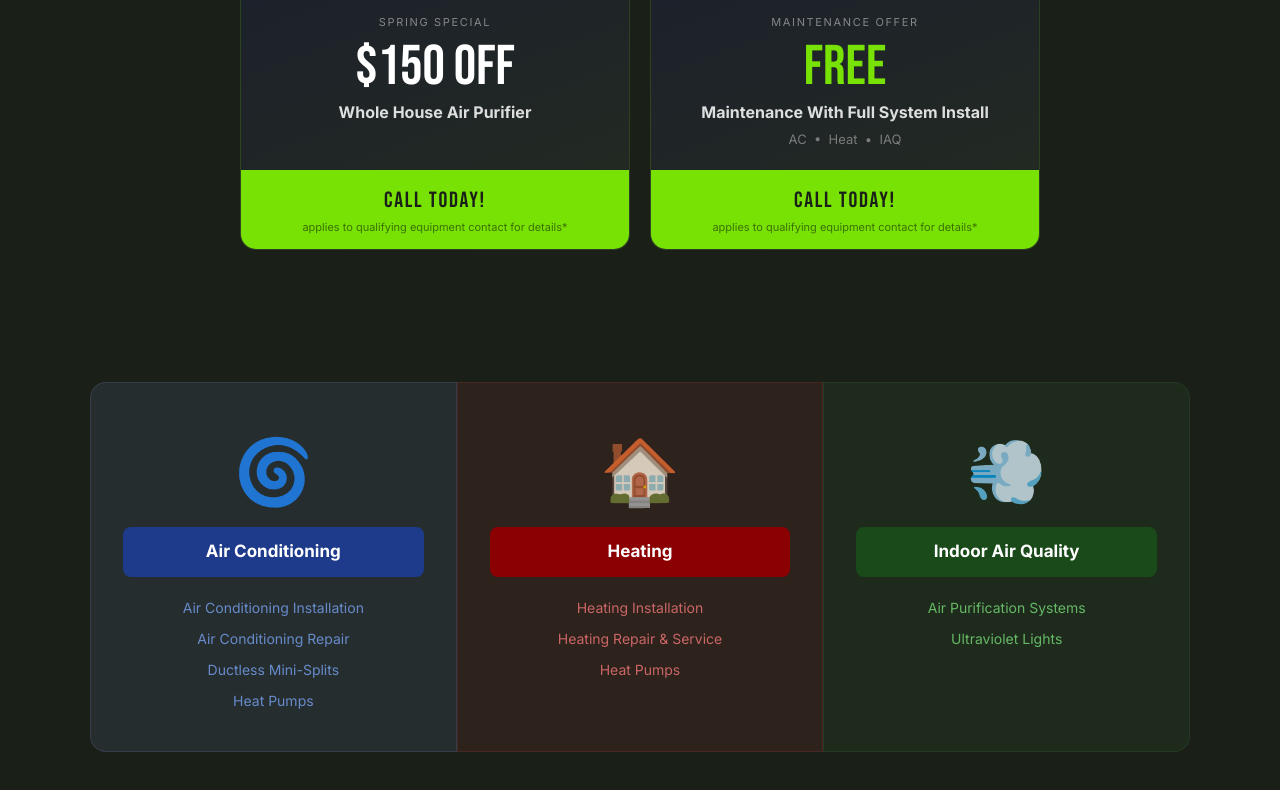
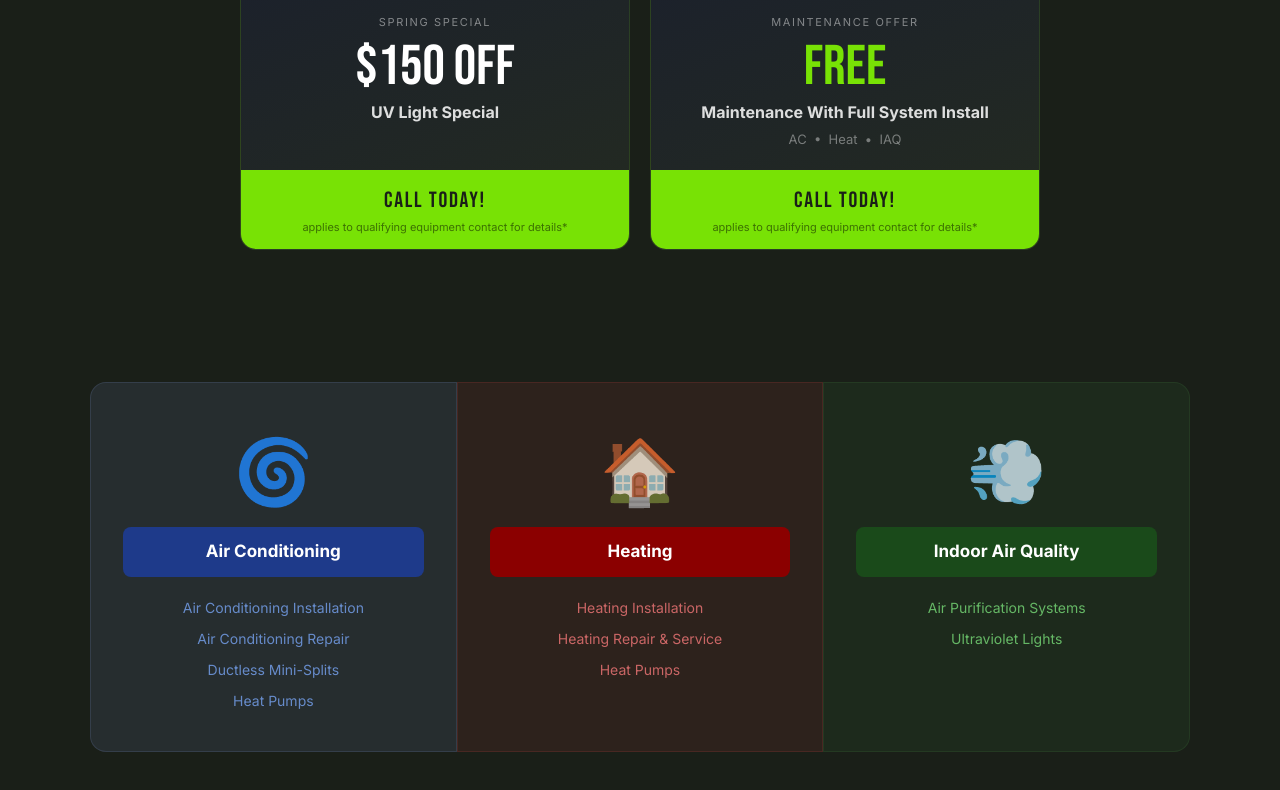
Before and after one commit to mejoradafranz/KoolLifeAir-Heat-test-website, a plain HTML site: page index.html in a window 1280 px wide. Shown: the part 2387-3177 px from the top of the page. Drawn offline with nearby package versions, Linux system fonts and the light colour scheme.

Commit message:
Rename deal card from "Whole House Air Purifier" to "UV Light Special"
Co-Authored-By: Claude Sonnet 4.6 <noreply@anthropic.com>

```diff
--- a/index.html
+++ b/index.html
@@ -449,7 +449,7 @@
           <img src="/BRAND_ASSETS/Gemini_Generated_Image_th5gidth5gidth5g.png" alt="Kool Life" style="width:80px;height:80px;object-fit:contain;margin-bottom:16px;border-radius:12px;" />
           <div style="font-size:11px;letter-spacing:0.15em;color:rgba(255,255,255,0.45);margin-bottom:10px;text-transform:uppercase;">Spring Special</div>
           <div style="font-family:'Bebas Neue',sans-serif;font-size:56px;color:#fff;line-height:1;margin-bottom:4px;">$150 Off</div>
-          <div style="font-weight:700;font-size:16px;color:rgba(255,255,255,0.85);margin-bottom:6px;">Whole House Air Purifier</div>
+          <div style="font-weight:700;font-size:16px;color:rgba(255,255,255,0.85);margin-bottom:6px;">UV Light Special</div>
         </div>
         <div style="background:#78E205;padding:14px;text-align:center;">
           <div style="font-family:'Bebas Neue',sans-serif;font-size:22px;color:#1A1F18;letter-spacing:0.08em;">CALL TODAY!</div>
```
